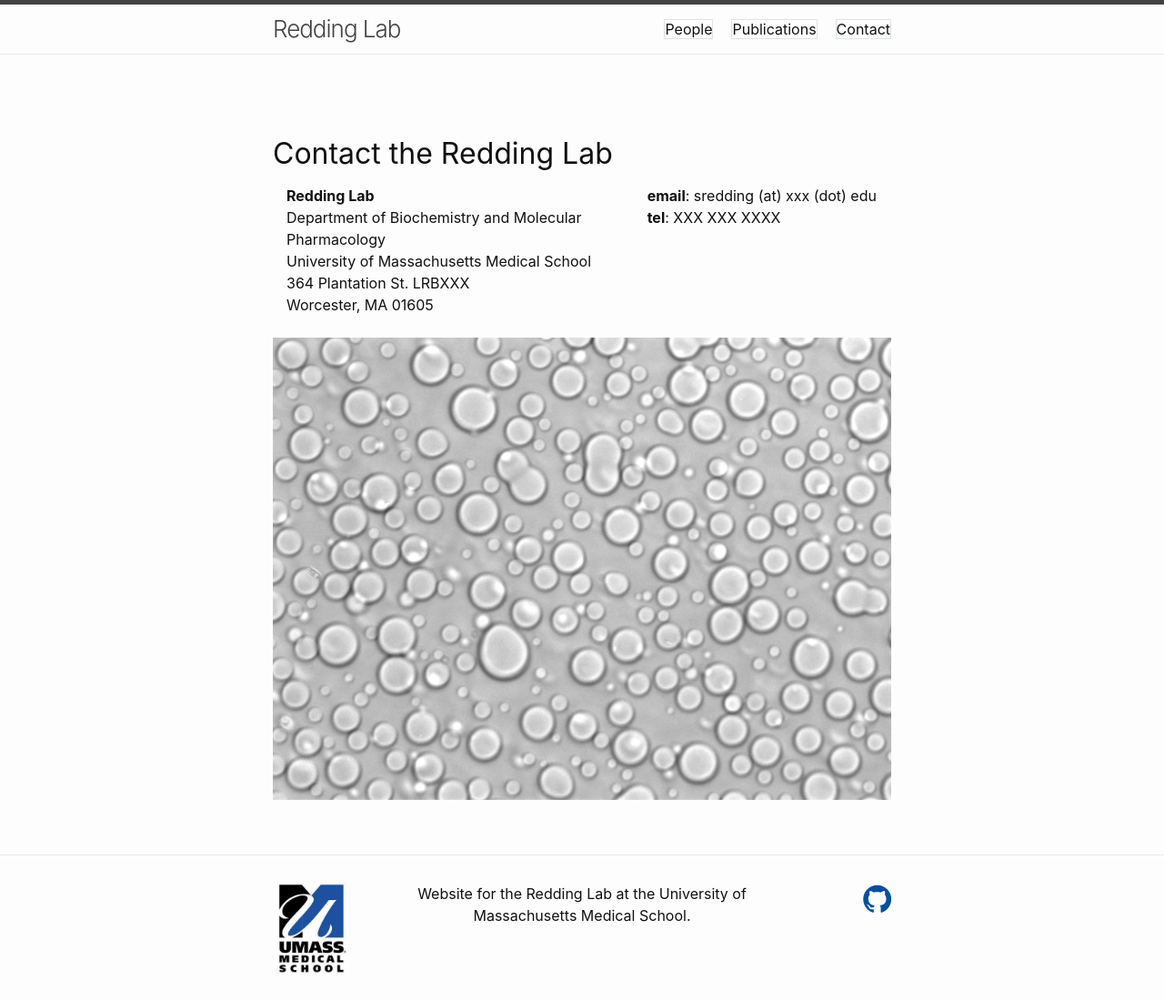
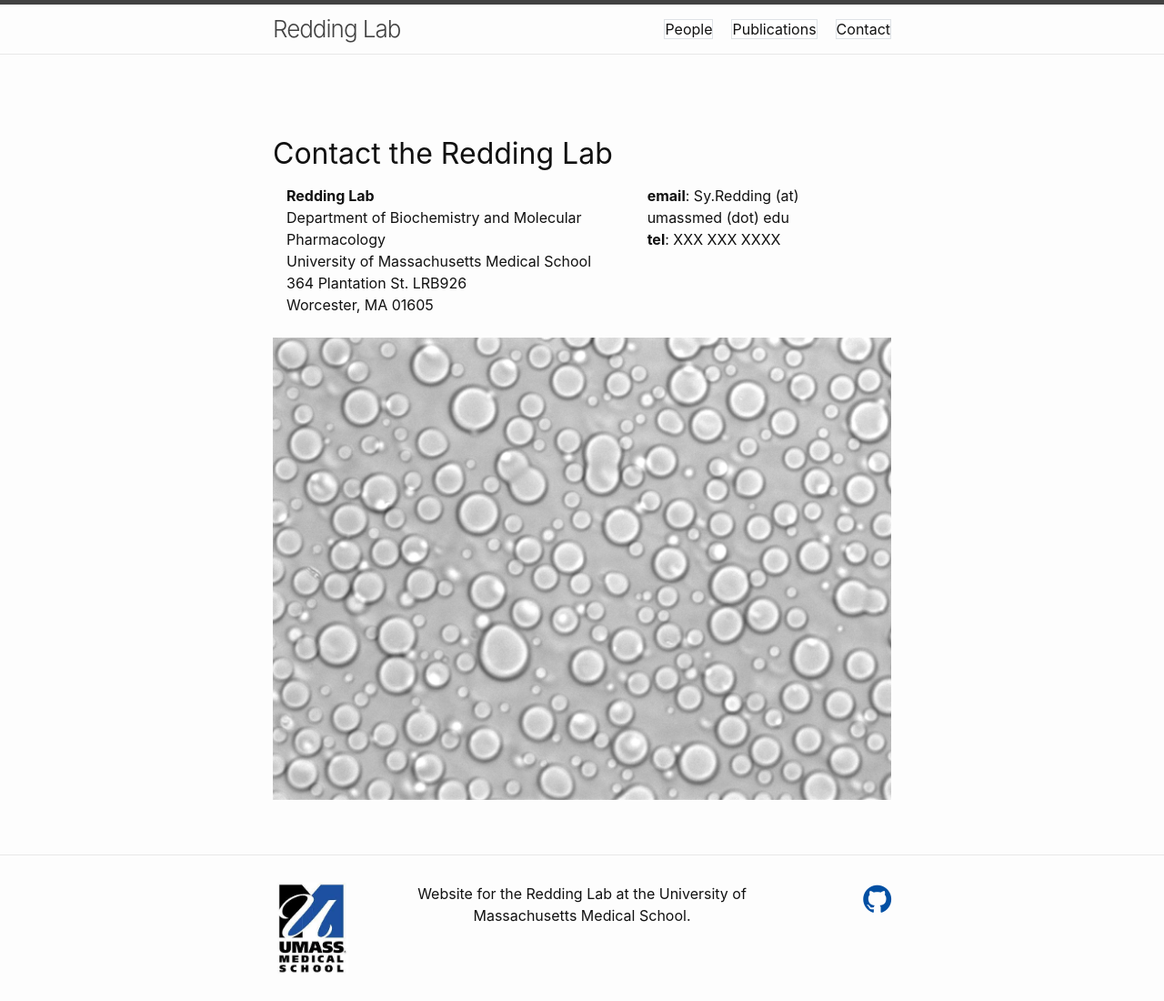
Before and after one commit to ReddingLab/ReddingLab.github.io, a Jekyll site: the page built from Contact.md, in a window 1280 px wide. Shown: the whole page at 91% size. Built offline with Jekyll 4.4.1, drawn with Linux system fonts in a browser that asks for light colours.

Commit message:
updated contact info

```diff
--- a/Contact.md
+++ b/Contact.md
@@ -10,11 +10,11 @@ permalink: /Contact/
             <b>Redding Lab</b> <br>
             Department of Biochemistry and Molecular Pharmacology  <br>
             University of Massachusetts Medical School <br>
-            364 Plantation St. LRBXXX <br>
+            364 Plantation St. LRB926 <br>
             Worcester, MA 01605 <br><br>
         </div>
         <div class="col-md-5">
-            <b>email</b>: sredding (at) xxx (dot) edu <br>
+            <b>email</b>: Sy.Redding (at) umassmed (dot) edu <br>
             <b>tel</b>: XXX XXX XXXX <br>
             <br>
         </div>
```
